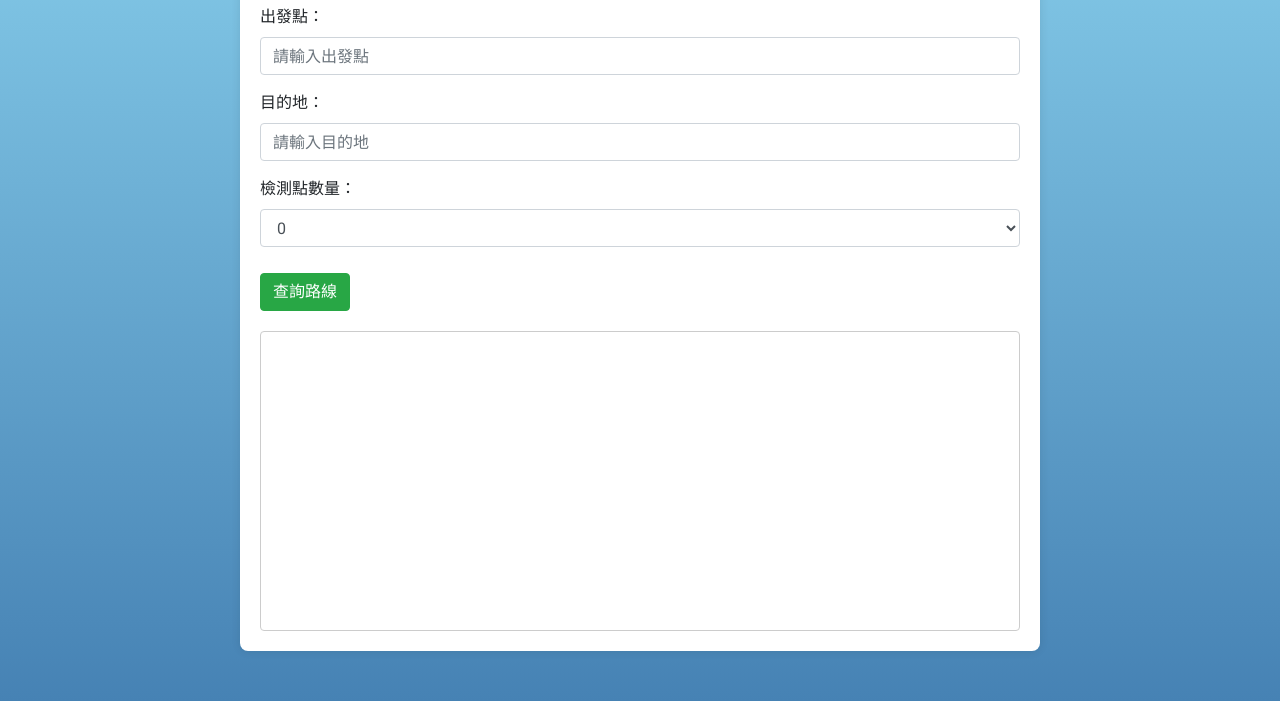
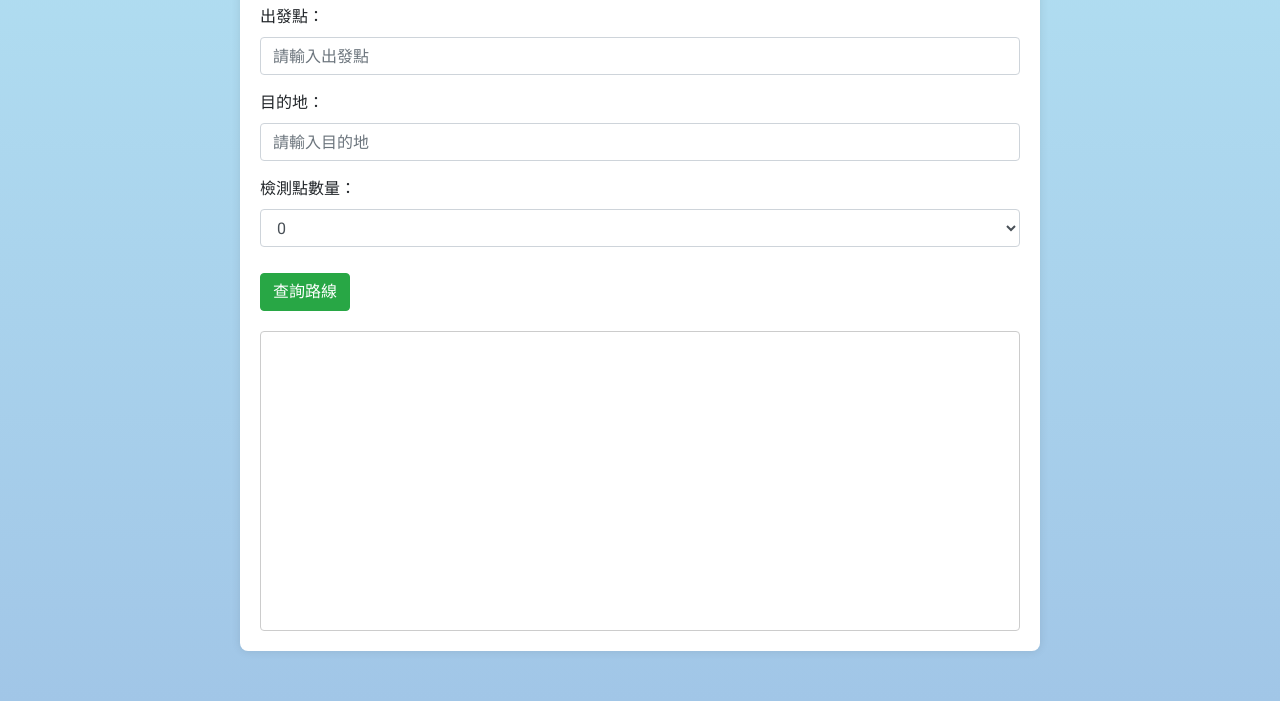
Before and after one commit to carbon-emission-map/carbon-footprint-route, a plain HTML site: page index.html in a window 1280 px wide. Shown: the part 133-834 px from the top of the page. Drawn offline with nearby package versions, Linux system fonts and the light colour scheme.

Commit message:
Update index.html

```diff
--- a/index.html
+++ b/index.html
@@ -10,7 +10,7 @@
     <link href="https://fonts.googleapis.com/css2?family=Roboto:wght@400;700&display=swap" rel="stylesheet">
     <style>
         body {
-            background: linear-gradient(to bottom, #87CEEB, #4682B4); /* 漸層顏色從淺藍到深藍 */
+            background: linear-gradient(to bottom, #B2E0F2, #A1C6E7);/* 漸層顏色從淺藍到深藍 */
             font-family: 'Roboto', sans-serif;
         }
         .container {
```
